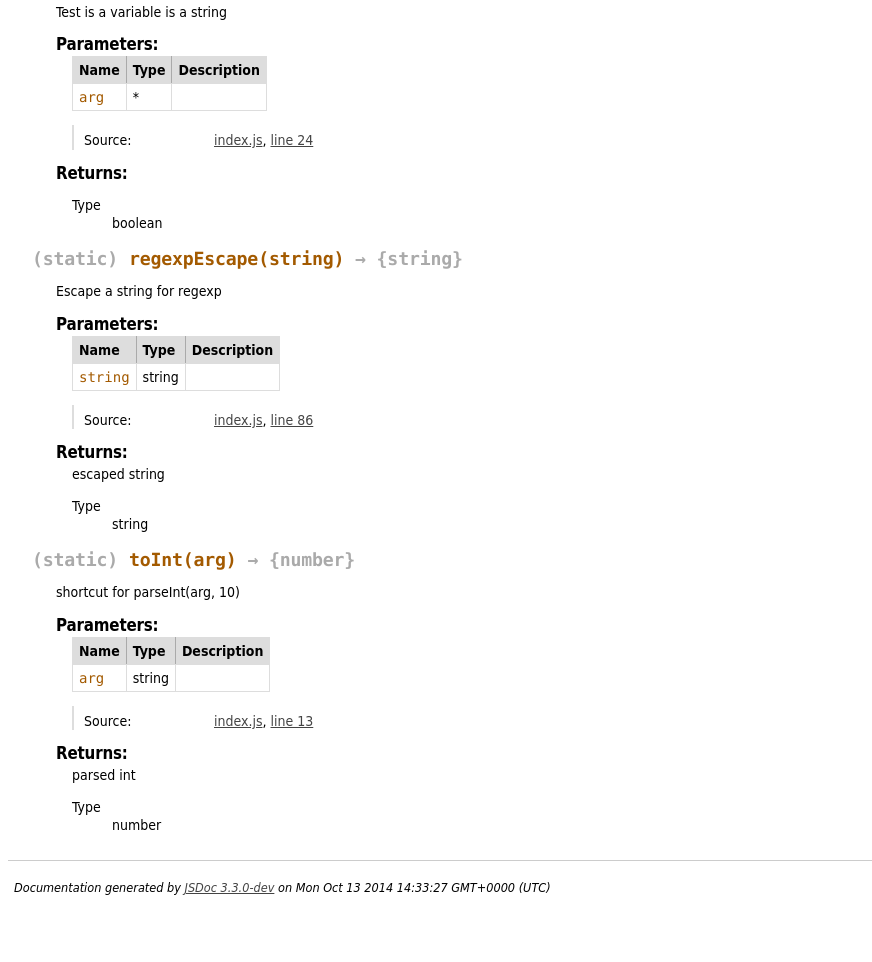
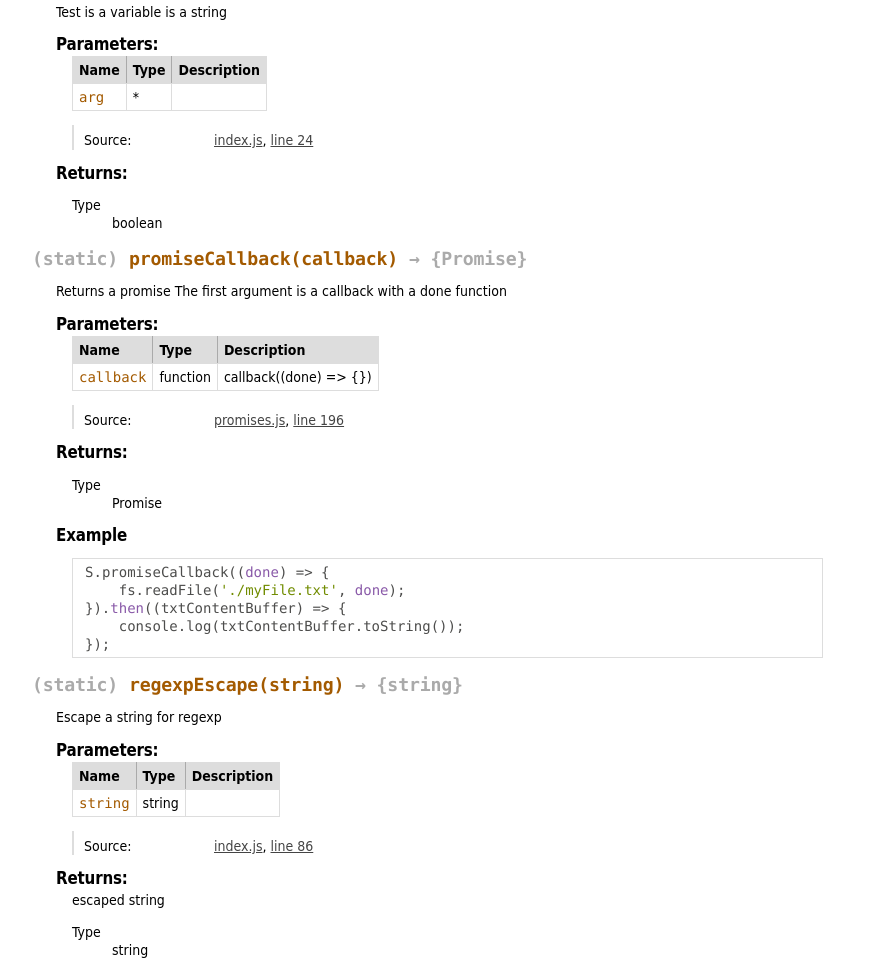
Before and after one commit to christophehurpeau/springbokjs-utils, a plain HTML site: page docs/module-utils.html in a window 1280 px wide. Shown: the part 1516-2478 px from the top of the page, without its empty margins (0-872 px from the left). Before the commit the page ends 2427 px from the top, so only its background shows below. Drawn offline with Linux system fonts and the light colour scheme.

Commit message:
auto commit from drone.io

```diff
--- a/docs/module-utils.html
+++ b/docs/module-utils.html
@@ -941,6 +941,163 @@
 
 <dt>
 
+        <h4 class="name" id="promiseCallback"><span class="type-signature">(static) </span>promiseCallback<span class="signature">(callback)</span><span class="type-signature"> &rarr; {Promise}</span></h4>
+
+
+
+</dt>
+<dd>
+
+
+    <div class="description">
+        Returns a promise
+
+The first argument is a callback with a done function
+    </div>
+
+
+
+
+
+
+
+        <h5>Parameters:</h5>
+
+
+<table class="params">
+    <thead>
+    <tr>
+
+        <th>Name</th>
+
+
+        <th>Type</th>
+
+
+
+
+
+        <th class="last">Description</th>
+    </tr>
+    </thead>
+
+    <tbody>
+
+
+        <tr>
+
+                <td class="name"><code>callback</code></td>
+
+
+            <td class="type">
+
+
+<span class="param-type">function</span>
+
+
+
+            </td>
+
+
+
+
+
+            <td class="description last">callback((done) => {})</td>
+        </tr>
+
+
+    </tbody>
+</table>
+
+
+
+
+
+<dl class="details">
+
+
+
+
+
+
+
+
+
+
+
+
+
+
+
+
+
+
+
+
+
+
+
+
+    <dt class="tag-source">Source:</dt>
+    <dd class="tag-source"><ul class="dummy"><li>
+        <a href="promises.js.html">promises.js</a>, <a href="promises.js.html#line196">line 196</a>
+    </li></ul></dd>
+
+
+
+
+
+
+
+</dl>
+
+
+
+
+
+
+
+
+
+
+
+
+
+    <h5>Returns:</h5>
+
+
+
+
+<dl>
+    <dt>
+        Type
+    </dt>
+    <dd>
+
+<span class="param-type">Promise</span>
+
+
+    </dd>
+</dl>
+
+
+
+
+        <h5>Example</h5>
+
+    <pre class="prettyprint"><code>S.promiseCallback((done) => {
+    fs.readFile('./myFile.txt', done);
+}).then((txtContentBuffer) => {
+    console.log(txtContentBuffer.toString());
+});</code></pre>
+
+
+</dd>
+
+
+
+<dt>
+
         <h4 class="name" id="regexpEscape"><span class="type-signature">(static) </span>regexpEscape<span class="signature">(string)</span><span class="type-signature"> &rarr; {string}</span></h4>
 
 
@@ -1259,7 +1416,7 @@
 <br clear="both">
 
 <footer>
-    Documentation generated by <a href="https://github.com/jsdoc3/jsdoc">JSDoc 3.3.0-dev</a> on Mon Oct 13 2014 14:33:27 GMT+0000 (UTC)
+    Documentation generated by <a href="https://github.com/jsdoc3/jsdoc">JSDoc 3.3.0-dev</a> on Mon Oct 13 2014 15:43:08 GMT+0000 (UTC)
 </footer>
 
 <script> prettyPrint(); </script>
```
Also changed, not shown: docs/array.js.html (+1 -1 lines), docs/coverage.html (+1 -1 lines), docs/date.js.html (+1 -1 lines), docs/fs.js.html (+1 -1 lines), docs/generators.js.html (+1 -1 lines), docs/index.html (+1 -1 lines), docs/index.js.html (+1 -2 lines), docs/module-array.html (+1 -1 lines), docs/module-date.html (+1 -1 lines), docs/module-fs.html (+170 -170 lines), docs/module-generators.html (+1 -1 lines), docs/module-object.html (+1 -1 lines), docs/module-php.html (+1 -1 lines), docs/module-promises.html (+2 -2 lines), 5 more files.
